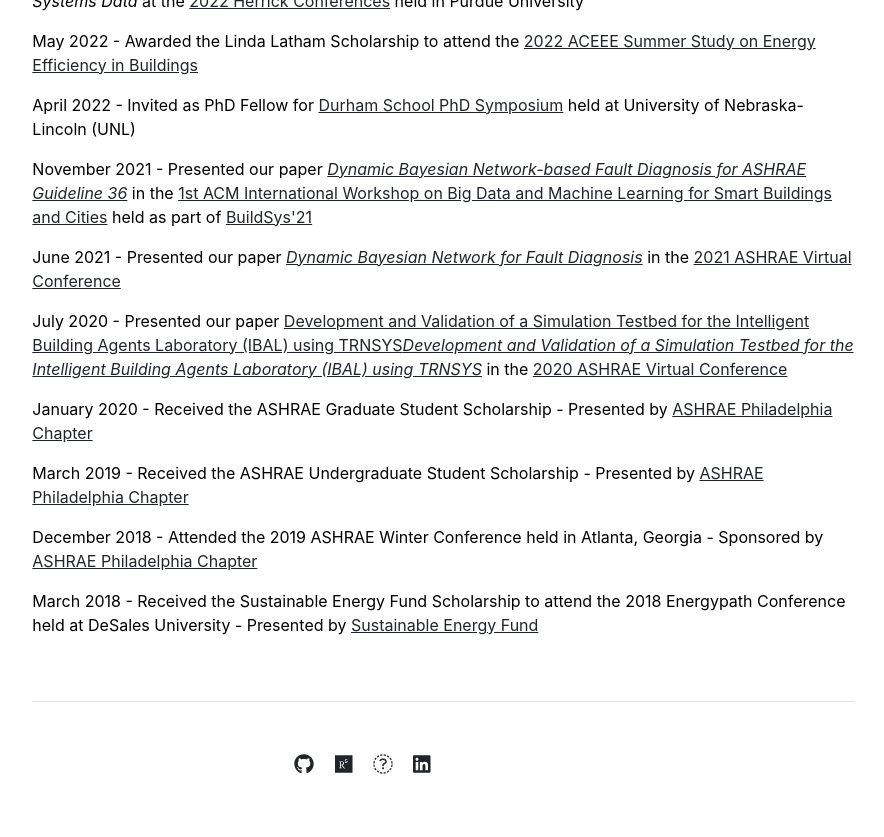
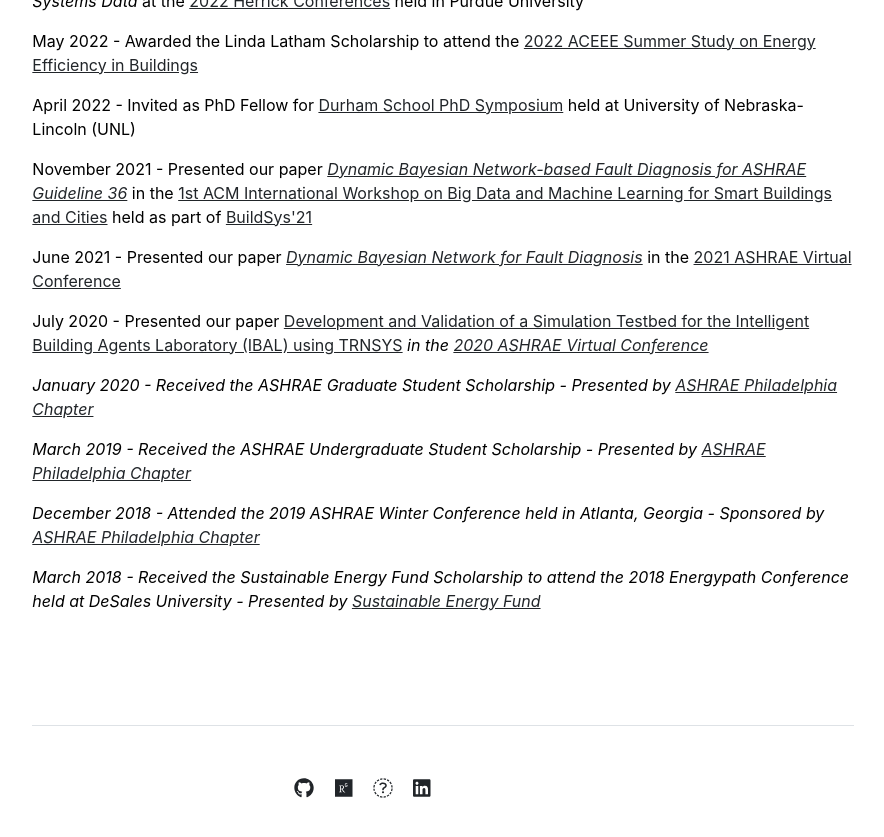
Before and after one commit to pradhanojas/pradhanojas.github.io, a Jekyll site: the page built from index.md, in a window 1280 px wide and 900 px high, scrolled down 1308 px. Shown: the top 837 px of the window, without its empty margins (197-1081 px from the left). Built offline with Jekyll 4.4.1, drawn with Linux system fonts in a browser that asks for light colours.

Commit message:
Update home.html

```diff
--- a/_layouts/home.html
+++ b/_layouts/home.html
@@ -27,7 +27,7 @@ layout: default
 
     <p>June 2021 - Presented our paper <a href="https://www.researchgate.net/publication/349609066_Dynamic_Bayesian_Network_for_Fault_Diagnosis" target="_blank"><em>Dynamic Bayesian Network for Fault Diagnosis</em></a> in the <a href = "https://www.ashrae.org/conferences/2021-annual-conference">2021 ASHRAE Virtual Conference</a></p>
 
-    <p>July 2020 - Presented our paper <a href="https://www.researchgate.net/publication/349607362_Development_and_Validation_of_a_Simulation_Testbed_for_the_Intelligent_Building_Agents_Laboratory_IBAL_using_TRNSYS" target="_blank">Development and Validation of a Simulation Testbed for the Intelligent Building Agents Laboratory (IBAL) using TRNSYS<em>Development and Validation of a Simulation Testbed for the Intelligent Building Agents Laboratory (IBAL) using TRNSYS</em></a> in the <a href = "https://www.ashrae.org/conferences/2020-virtual-annual-conference">2020 ASHRAE Virtual Conference</a></p>
+    <p>July 2020 - Presented our paper <a href="https://www.researchgate.net/publication/349607362_Development_and_Validation_of_a_Simulation_Testbed_for_the_Intelligent_Building_Agents_Laboratory_IBAL_using_TRNSYS" target="_blank">Development and Validation of a Simulation Testbed for the Intelligent Building Agents Laboratory (IBAL) using TRNSYS<em></a> in the <a href = "https://www.ashrae.org/conferences/2020-virtual-annual-conference">2020 ASHRAE Virtual Conference</a></p>
 
     <p>January 2020 - Received the ASHRAE Graduate Student Scholarship - Presented by <a href = "https://ashraephilly.org">ASHRAE Philadelphia Chapter</a></p>
 
```
